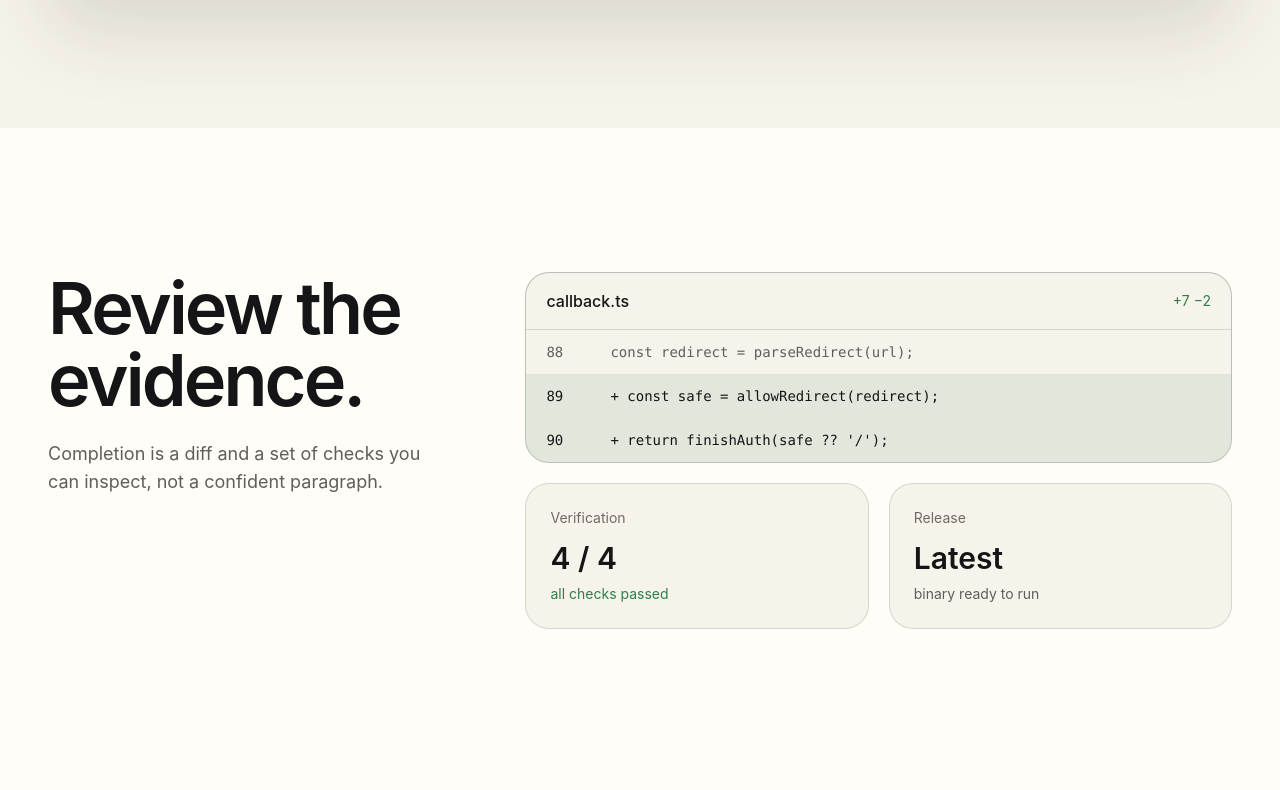
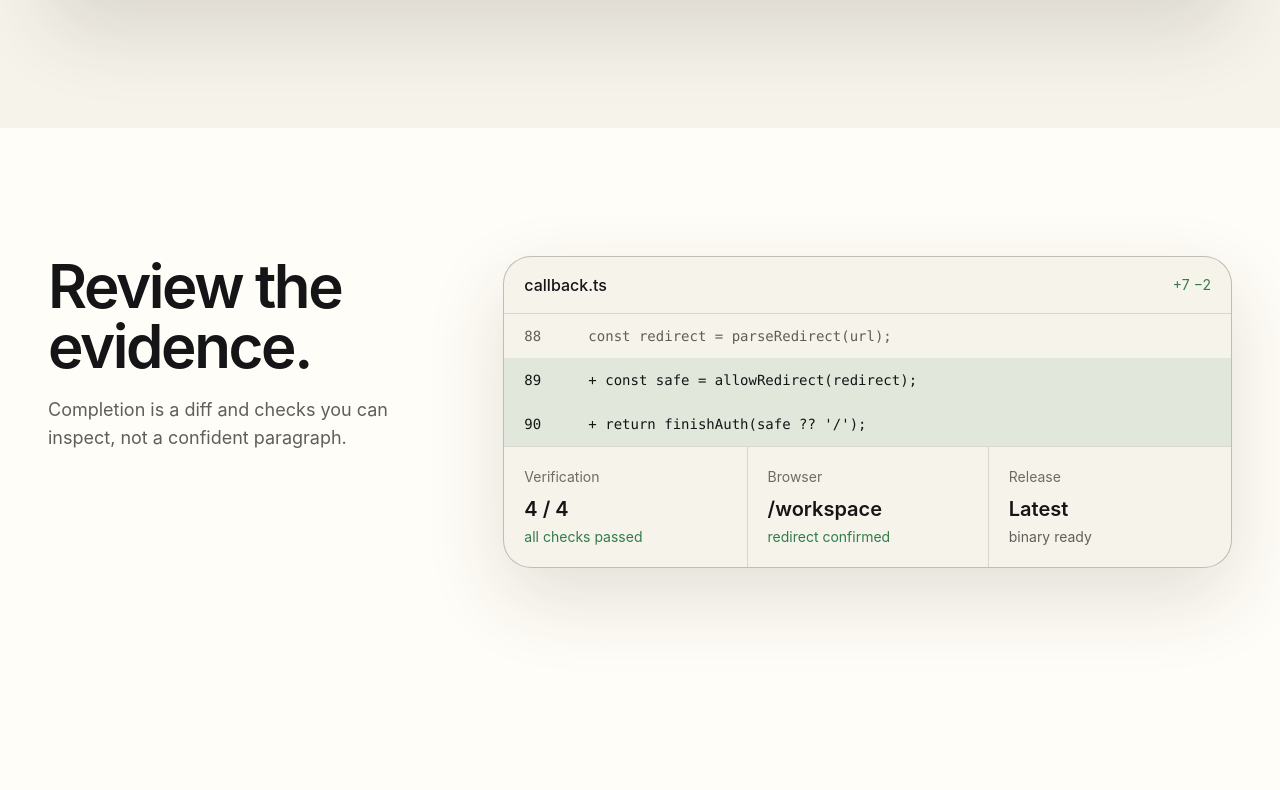
Before and after one commit to farismnrr/agentic-ai-workspace, a Svelte app in the folder web/: page / in a window 1280 px wide. Shown: the part 7010-7800 px from the top of the page. Built offline with nearby package versions, Linux system fonts and the light colour scheme.

Commit message:
refactor: simplify proof into one evidence surface

```diff
--- a/web/src/features/landing/components/RuntimeSection.svelte
+++ b/web/src/features/landing/components/RuntimeSection.svelte
@@ -2,17 +2,21 @@
 </script>
 
 <section id="proof" class="bg-base-100">
-  <div class="mx-auto w-full max-w-[1440px] px-5 py-24 sm:px-8 lg:px-12 lg:py-36">
-    <div class="grid gap-12 lg:grid-cols-[0.72fr_1.28fr] lg:gap-20">
-      <div><h2 class="max-w-lg text-4xl font-semibold tracking-[-0.04em] sm:text-6xl lg:text-7xl">Review the evidence.</h2><p class="mt-6 max-w-md text-base leading-7 text-[var(--brand-text-secondary)] sm:text-lg">Completion is a diff and a set of checks you can inspect, not a confident paragraph.</p></div>
+  <div class="mx-auto w-full max-w-[1440px] px-5 py-24 sm:px-8 lg:px-12 lg:py-32">
+    <div class="grid gap-12 lg:grid-cols-[0.68fr_1.32fr] lg:items-start lg:gap-20">
+      <div>
+        <h2 class="max-w-lg text-4xl font-semibold tracking-[-0.04em] sm:text-5xl lg:text-6xl">Review the evidence.</h2>
+        <p class="mt-5 max-w-md text-base leading-7 text-[var(--brand-text-secondary)] sm:text-lg">Completion is a diff and checks you can inspect, not a confident paragraph.</p>
+      </div>
 
-      <div class="space-y-5">
-        <div class="overflow-hidden rounded-3xl border border-[var(--brand-border-strong)] bg-base-200">
-          <div class="flex items-center justify-between border-b border-[var(--brand-border)] px-5 py-4"><span class="font-medium">callback.ts</span><span class="text-sm text-success">+7 −2</span></div>
-          <div class="font-mono text-xs sm:text-sm"><div class="grid grid-cols-[3rem_1fr] gap-4 px-5 py-3 text-[var(--brand-text-secondary)]"><span>88</span><code>const redirect = parseRedirect(url);</code></div><div class="grid grid-cols-[3rem_1fr] gap-4 bg-success/10 px-5 py-3"><span>89</span><code>+ const safe = allowRedirect(redirect);</code></div><div class="grid grid-cols-[3rem_1fr] gap-4 bg-success/10 px-5 py-3"><span>90</span><code>+ return finishAuth(safe ?? '/');</code></div></div>
+      <div class="overflow-hidden rounded-[1.75rem] border border-[var(--brand-border-strong)] bg-base-200 shadow-[var(--brand-shadow)]">
+        <div class="flex items-center justify-between border-b border-[var(--brand-border)] px-5 py-4"><span class="font-medium">callback.ts</span><span class="text-sm text-success">+7 −2</span></div>
+        <div class="font-mono text-xs sm:text-sm"><div class="grid grid-cols-[3rem_1fr] gap-4 px-5 py-3 text-[var(--brand-text-secondary)]"><span>88</span><code>const redirect = parseRedirect(url);</code></div><div class="grid grid-cols-[3rem_1fr] gap-4 bg-success/10 px-5 py-3"><span>89</span><code>+ const safe = allowRedirect(redirect);</code></div><div class="grid grid-cols-[3rem_1fr] gap-4 bg-success/10 px-5 py-3"><span>90</span><code>+ return finishAuth(safe ?? '/');</code></div></div>
+        <div class="grid border-t border-[var(--brand-border)] sm:grid-cols-3">
+          <div class="p-5"><p class="text-sm text-[var(--brand-text-tertiary)]">Verification</p><p class="mt-2 text-xl font-semibold">4 / 4</p><p class="mt-1 text-sm text-success">all checks passed</p></div>
+          <div class="border-y border-[var(--brand-border)] p-5 sm:border-x sm:border-y-0"><p class="text-sm text-[var(--brand-text-tertiary)]">Browser</p><p class="mt-2 text-xl font-semibold">/workspace</p><p class="mt-1 text-sm text-success">redirect confirmed</p></div>
+          <div class="p-5"><p class="text-sm text-[var(--brand-text-tertiary)]">Release</p><p class="mt-2 text-xl font-semibold">Latest</p><p class="mt-1 text-sm text-[var(--brand-text-secondary)]">binary ready</p></div>
         </div>
-
-        <div class="grid gap-5 sm:grid-cols-2"><div class="rounded-3xl border border-[var(--brand-border)] bg-base-200 p-6"><p class="text-sm text-[var(--brand-text-tertiary)]">Verification</p><p class="mt-3 text-3xl font-semibold">4 / 4</p><p class="mt-2 text-sm text-success">all checks passed</p></div><div class="rounded-3xl border border-[var(--brand-border)] bg-base-200 p-6"><p class="text-sm text-[var(--brand-text-tertiary)]">Release</p><p class="mt-3 text-3xl font-semibold">Latest</p><p class="mt-2 text-sm text-[var(--brand-text-secondary)]">binary ready to run</p></div></div>
       </div>
     </div>
   </div>
```
